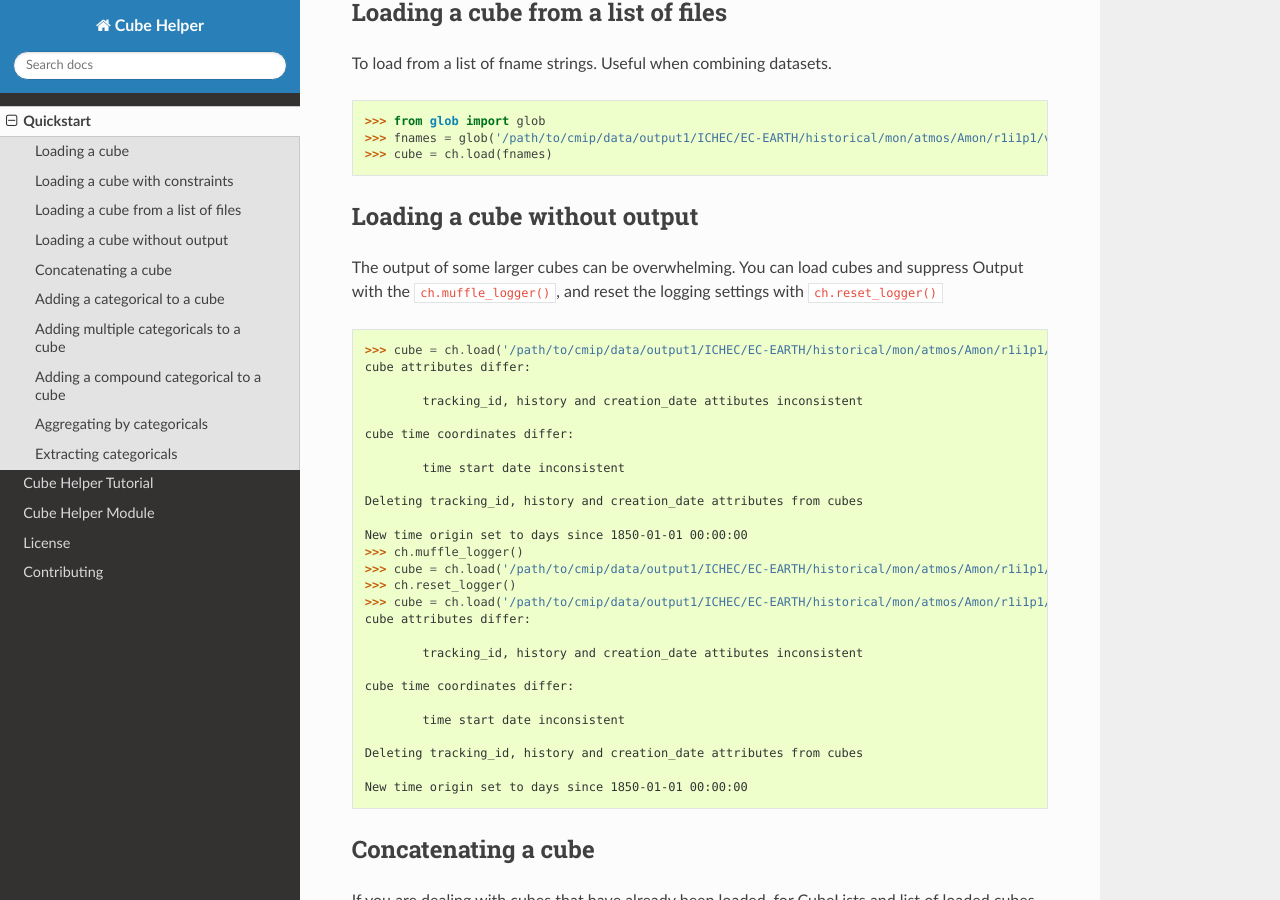
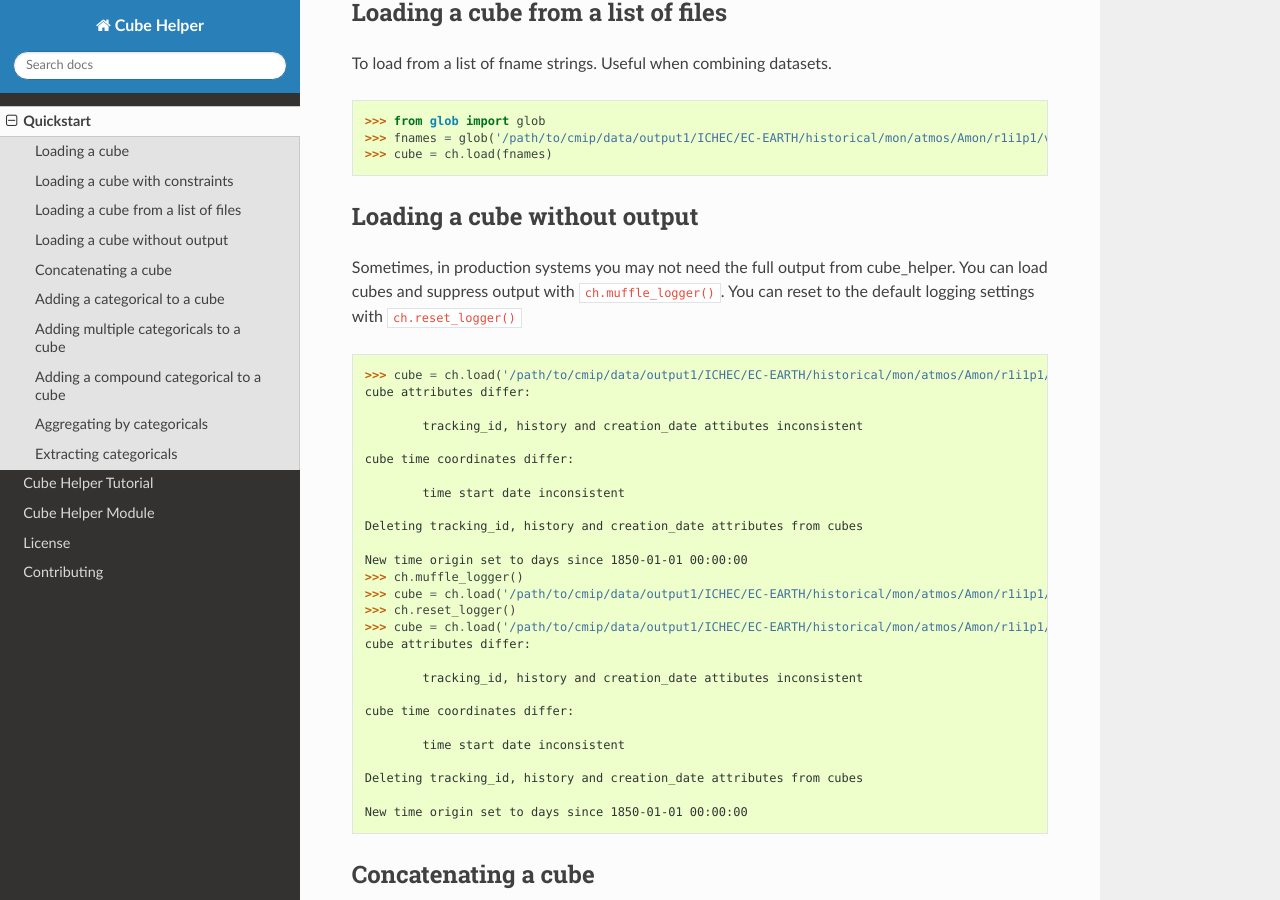
Before and after one commit to MetOffice/cube_helper, a Sphinx documentation site: the page built from docs/source/Quickstart.rst, in a window 1280 px wide and 900 px high, scrolled down 557 px. Built offline with Sphinx 7.4.7 and the Read the Docs theme 2.0.0, drawn with Linux system fonts in a browser that asks for light colours.

Commit message:
Update docs/source/Quickstart.rst
Co-Authored-By: Jon Seddon <17068361+jonseddon@users.noreply.github.com>

```diff
--- a/docs/source/Quickstart.rst
+++ b/docs/source/Quickstart.rst
@@ -32,8 +32,8 @@ To load from a list of fname strings. Useful when combining datasets.
 
 Loading a cube without output
 ^^^^^^^^^^^^^^^^^^^^^^^^^^^^^^^
-The output of some larger cubes can be overwhelming. You can load cubes and suppress
-Output with the ``ch.muffle_logger()``, and reset the logging settings with
+Sometimes, in production systems you may not need the full output from cube_helper. You can load cubes and suppress
+output with ``ch.muffle_logger()``. You can reset to the default logging settings with
 ``ch.reset_logger()``
 
 .. code-block:: python
```
